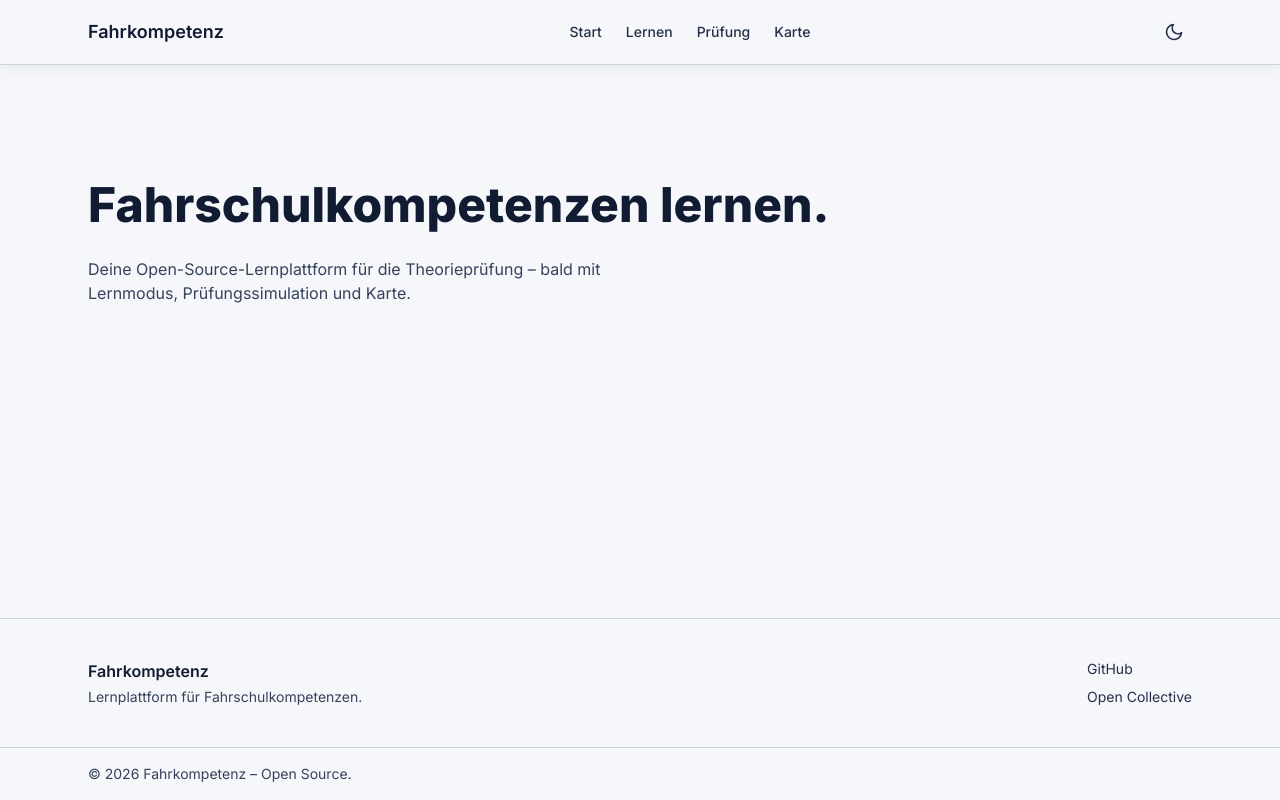
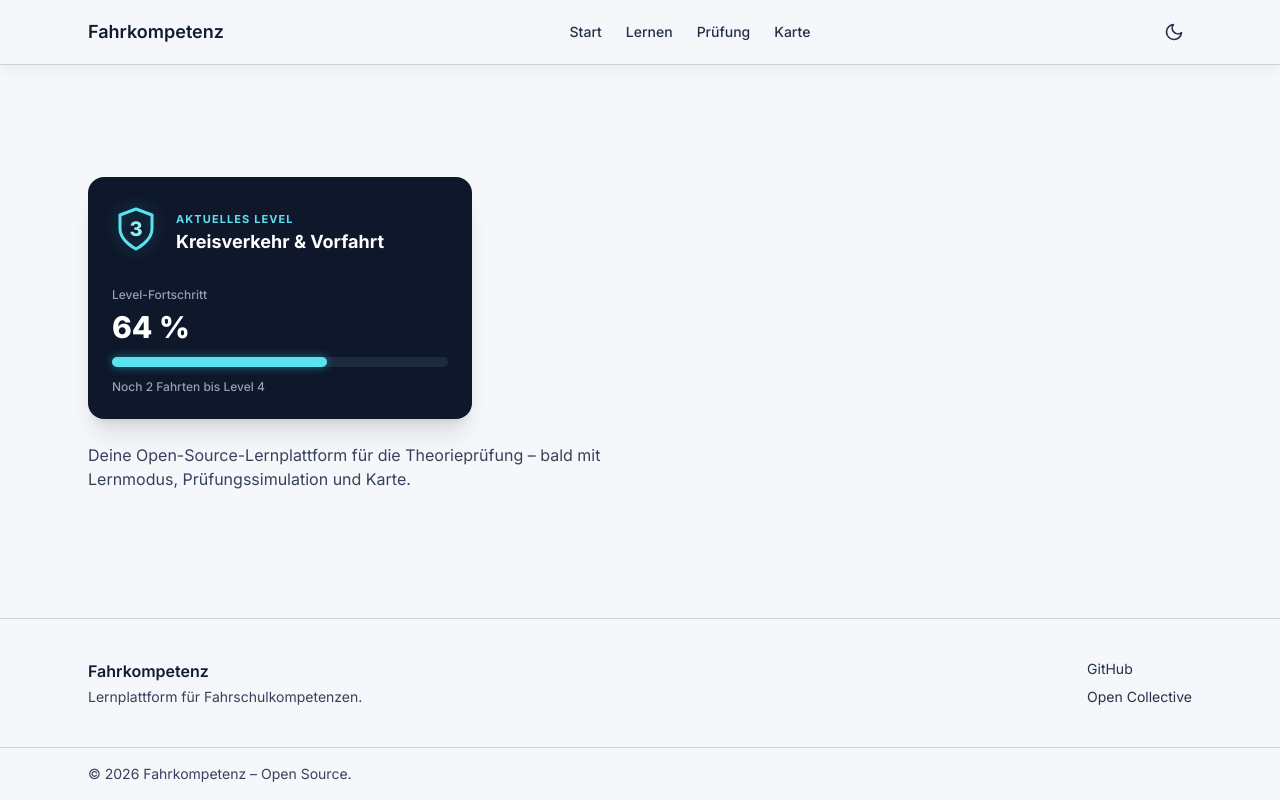
Before and after one commit to Awesomepear9/Hackathon_26_Team42, a Next.js app: page / in a window 1280 px wide. Built offline with nearby package versions, Linux system fonts and the light colour scheme.

Commit message:
feat: Add LevelCard

```diff
--- a/src/app/page.tsx
+++ b/src/app/page.tsx
@@ -1,9 +1,14 @@
+import { LevelCard } from "@/components/levelCard";
 export default function HomePage() {
   return (
+
     <div className="mx-auto max-w-6xl px-4 pb-16 pt-24 sm:px-6 md:pt-28">
-      <h1 className="text-display text-primary dark:text-white">
-        Fahrschulkompetenzen lernen.
-      </h1>
+      <LevelCard
+        level={3}
+        title="Kreisverkehr & Vorfahrt"
+        progressPercentage={64}
+        remainingRides={2}
+      />
       <p className="mt-6 max-w-xl text-body text-navy-600 dark:text-navy-200">
         Deine Open-Source-Lernplattform für die Theorieprüfung –
         bald mit Lernmodus, Prüfungssimulation und Karte.
--- /dev/null
+++ b/src/components/levelCard.tsx
@@ -0,0 +1,76 @@
+import React from "react";
+
+interface LevelCardProps {
+  level?: number;
+  title?: string;
+  progressPercentage?: number;
+  remainingRides?: number;
+}
+
+export function LevelCard({
+  level = 3,
+  title = "Kreisverkehr &\nVorfahrt",
+  progressPercentage = 64,
+  remainingRides = 2,
+}: LevelCardProps) {
+  // Ensure percentage stays between 0 and 100
+  const clampedProgress = Math.min(100, Math.max(0, progressPercentage));
+
+  return (
+    <div className="w-full max-w-sm rounded-2xl bg-[#0f172a] p-6 text-white shadow-xl">
+      {/* Header Section: Shield Icon + Level Title */}
+      <div className="flex items-center gap-4">
+        {/* Shield Badge */}
+        <div className="relative flex h-14 w-12 flex-shrink-0 items-center justify-center">
+          <svg
+            viewBox="0 0 24 24"
+            fill="none"
+            className="absolute inset-0 h-full w-full text-cyan-400 drop-shadow-[0_0_8px_rgba(34,211,238,0.4)]"
+            stroke="currentColor"
+            strokeWidth="1.5"
+            strokeLinecap="round"
+            strokeLinejoin="round"
+          >
+            <path d="M12 22s8-4 8-10V5l-8-3-8 3v7c0 6 8 10 8 10z" />
+          </svg>
+          <span className="relative text-xl font-extrabold text-cyan-300">
+            {level}
+          </span>
+        </div>
+
+        {/* Title */}
+        <div>
+          <span className="text-[11px] font-bold tracking-widest text-cyan-400 uppercase">
+            AKTUELLES LEVEL
+          </span>
+          <h2 className="mt-0.5 whitespace-pre-line text-lg font-bold leading-tight text-white">
+            {title}
+          </h2>
+        </div>
+      </div>
+
+      {/* Progress Info Section */}
+      <div className="mt-6">
+        <span className="text-xs font-medium text-slate-400">
+          Level-Fortschritt
+        </span>
+        <div className="mt-1 text-3xl font-extrabold text-white">
+          {clampedProgress} %
+        </div>
+      </div>
+
+      {/* Progress Bar */}
+      <div className="mt-3 h-2.5 w-full rounded-full bg-slate-800">
+        <div
+          className="h-2.5 rounded-full bg-cyan-400 transition-all duration-500 ease-out shadow-[0_0_10px_rgba(34,211,238,0.5)]"
+          style={{ width: `${clampedProgress}%` }}
+        />
+      </div>
+
+      {/* Subtext */}
+      <p className="mt-3 text-xs font-medium text-slate-400">
+        Noch {remainingRides} Fahrten bis Level {level + 1}
+      </p>
+    </div>
+  );
+}
--- /dev/null
+++ b/src/components/map.tsx
@@ -0,0 +1,53 @@
+"use client";
+
+import { useEffect, useRef } from "react";
+import L from "leaflet";
+import "leaflet/dist/leaflet.css";
+
+// Fix Leaflet default marker icon issue in Next.js
+const defaultIcon = L.icon({
+  iconUrl: "https://unpkg.com/leaflet@1.9.4/dist/images/marker-icon.png",
+  iconRetinaUrl: "https://unpkg.com/leaflet@1.9.4/dist/images/marker-icon-2x.png",
+  shadowUrl: "https://unpkg.com/leaflet@1.9.4/dist/images/marker-shadow.png",
+  iconSize: [25, 41],
+  iconAnchor: [12, 41],
+  popupAnchor: [1, -34],
+  shadowSize: [41, 41],
+});
+
+interface MapProps {
+  center?: [number, number];
+  zoom?: number;
+}
+
+export default function Map({ center = [50.5528, 9.6775], zoom = 14 }: MapProps) {
+  const containerRef = useRef<HTMLDivElement>(null);
+  const mapRef = useRef<L.Map | null>(null);
+
+  useEffect(() => {
+    if (!containerRef.current || mapRef.current) return;
+
+    // Initialize map centered on Fulda
+    const map = L.map(containerRef.current).setView(center, zoom);
+    mapRef.current = map;
+
+    // Add OpenStreetMap tile layer
+    L.tileLayer("https://{s}.tile.openstreetmap.org/{z}/{x}/{y}.png", {
+      maxZoom: 19,
+      attribution: '&copy; <a href="https://www.openstreetmap.org/copyright">OpenStreetMap</a> contributors',
+    }).addTo(map);
+
+    // Add marker
+    L.marker(center, { icon: defaultIcon })
+      .addTo(map)
+      .bindPopup("<b>Fulda</b><br />Fahrkompetenz Zentrum")
+      .openPopup();
+
+    return () => {
+      map.remove();
+      mapRef.current = null;
+    };
+  }, [center, zoom]);
+
+  return <div ref={containerRef} className="h-full w-full" />;
+}
```
